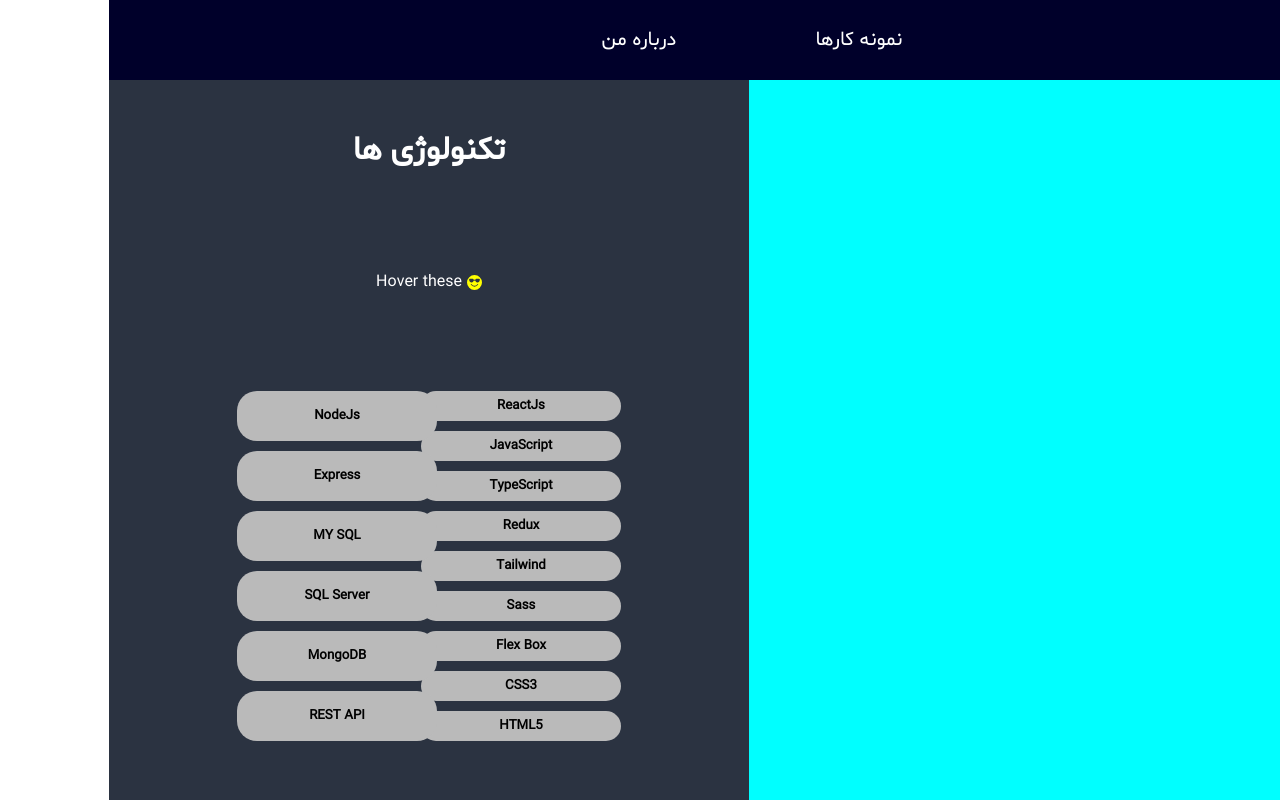
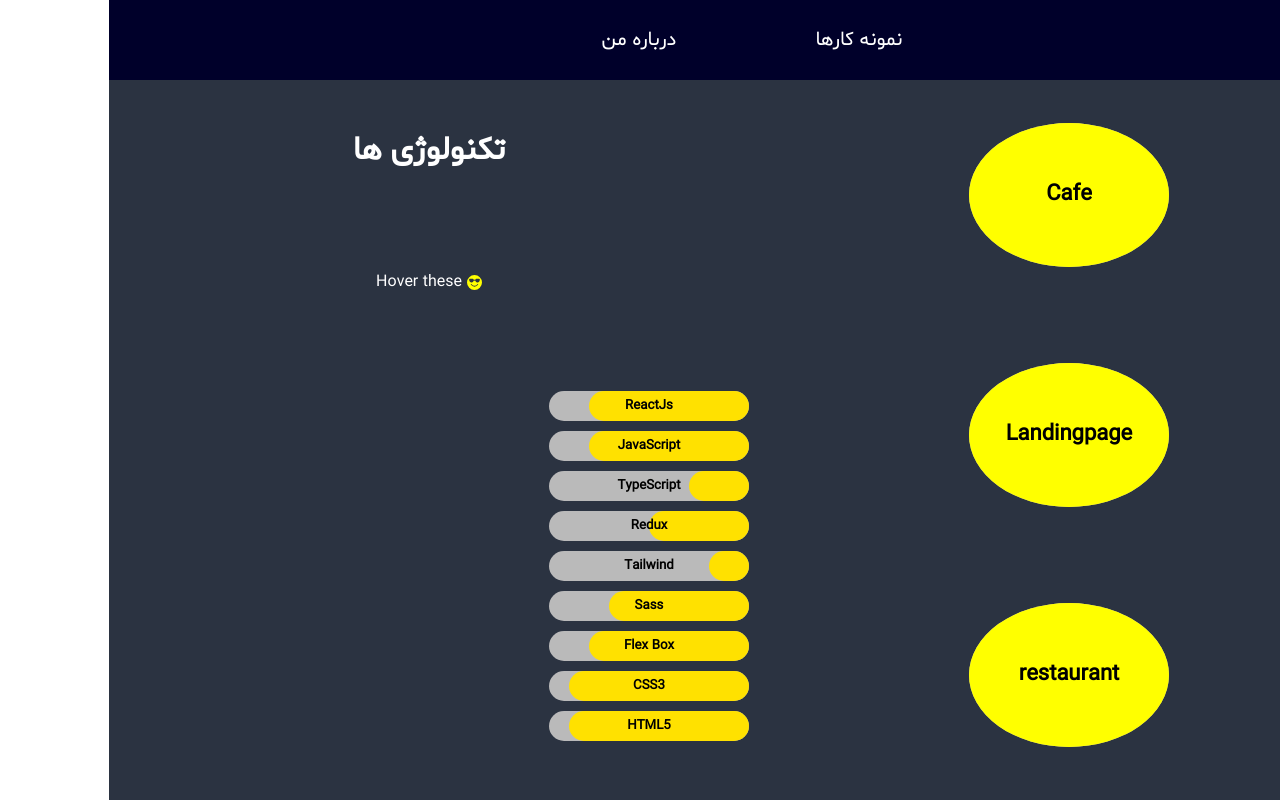
Before and after one commit to Alavi11/AboutMe, a React (Create React App) app: page /project in a window 1280 px wide. Built offline with nearby package versions, Linux system fonts and the light colour scheme.

Commit message:
skills page completed

```diff
--- a/src/component/skills/Skills.css
+++ b/src/component/skills/Skills.css
@@ -11,7 +11,40 @@
 .projects{
     width: 50%;
     height: 100%;
-    background-color: aqua;
+    display: flex;
+    align-items: center;
+    justify-content: center;
+}
+.projects ul{
+    height: 100%;
+    list-style-type: none;
+    display: flex;
+    flex-direction: column-reverse;
+    justify-content: space-around;
+}
+.projects ul li{
+    width: 200px;
+    height: 20%;
+    background-color: #bababa;
+    margin-bottom: 10px;
+    display: flex;
+    align-items: center;
+    justify-content: center;
+    border-radius: 50%;
+    cursor: pointer;
+}
+.projects ul li a{
+    border-radius: 50%;
+    color: rgb(0, 0, 0);
+    font-size: 22px;
+    font-weight: bolder;
+    display: flex;
+    align-items: center;
+    justify-content: center;
+    animation: show 2s;
+    background-color: rgb(255, 255, 0);
+    width: 100%;
+    height: 100%;
 }
 .technology{
     width: 50%;
@@ -40,7 +73,6 @@
     width: 200px;
     height: 50%;
     color : black;
-    font-weight: bold;
     background-color: #bababa;
     margin-bottom: 10px;
     display: flex;
@@ -68,35 +100,249 @@
     z-index: 1;
     right: -100%;
     border-radius: 20px;
-    background-color: aqua;
+    background-color: rgb(255, 225, 0);
 }
 
 .front{
     position: absolute;
-    animation: showfront 1.5s;
     right: 20%;
 }
 .back{
     position: absolute;
-    animation: showback 1.5s;
     left: 20%;
 }
 
-@keyframes showfront {
+
+
+#html{
+    animation: html 2s;
+    right: -10% ;
+}
+#css{
+    animation: css 2s;
+    right: -10% ;
+}
+#flex{
+    animation: flex 2s;
+    right: -20% ;
+}
+#sass{
+    animation: sass 2s;
+    right: -30% ;
+}
+#tailwind{
+    animation: tailwind 2s;
+    right: -80% ;
+}
+#readux{
+    animation: readux 2s;
+    right: -50% ;
+}
+#type{
+    animation: type 2s;
+    right: -70% ;
+}
+
+#js{
+    animation: js 2s;
+    right: -20% ;
+}
+#react{
+    animation: react 2s;
+    right: -20% ;
+}
+#api{
+    animation: api 2s;
+    right: -10% ;
+}
+#mongo{
+    animation: mongo 2s;
+    right: -30% ;
+}
+#my{
+    animation: my 2s;
+    right: -60% ;
+}
+#sql{
+    animation: sql 2s;
+    right: -60% ;
+}
+#express{
+    animation: express 2s;
+    right: -50% ;
+}
+#node{
+    animation: node 2s;
+    right: -40% ;
+}
+
+
+@keyframes show {
+    0% {
+        width: 0;
+        height: 0;
+    }
+
+    100% {
+        width: 100%;
+        height: 100%;
+    }
+}
+
+
+@keyframes html {
     0% {
         right: -100%;
     }
 
     100% {
-        right: 20%;
+        right: -10%;
     }
 }
-@keyframes showback {
+@keyframes css {
     0% {
-        left: -100%;
+        right: -100%;
     }
 
     100% {
-        left: 20%;
+        right: -10%;
     }
 }
+@keyframes flex {
+    0% {
+        right: -100%;
+    }
+
+    100% {
+        right: -20% ;
+
+    }
+}
+@keyframes sass {
+    0% {
+        right: -100%;
+    }
+
+    100% {
+        right: -30%;
+    }
+}
+@keyframes tailwind {
+    0% {
+        right: -100%;
+    }
+
+    100% {
+        right: -80%;
+    }
+}
+@keyframes readux {
+    0% {
+        right: -100%;
+    }
+
+    100% {
+        right: -50%;
+    }
+}
+@keyframes type {
+    0% {
+        right: -100%;
+    }
+
+    100% {
+        right: -70%;
+    }
+}
+
+@keyframes js {
+    0% {
+        right: -100%;
+    }
+
+    100% {
+        right: -20%;
+    }
+}
+@keyframes react {
+    0% {
+        right: -100%;
+    }
+
+    100% {
+        right: -20%;
+    }
+}
+@keyframes api {
+    0% {
+        right: -100%;
+    }
+
+    100% {
+        right: -10%;
+    }
+}
+@keyframes mongo {
+    0% {
+        right: -100%;
+    }
+
+    100% {
+        right: -30%;
+    }
+}
+@keyframes sql {
+    0% {
+        right: -100%;
+    }
+
+    100% {
+        right: -60%;
+    }
+}
+@keyframes my {
+    0% {
+        right: -100%;
+    }
+
+    100% {
+        right: -60%;
+    }
+}
+@keyframes express {
+    0% {
+        right: -100%;
+    }
+
+    100% {
+        right: -50%;
+    }
+}
+@keyframes node {
+    0% {
+        right: -100%;
+    }
+
+    100% {
+        right: -40%;
+    }
+}
+
+
+
+
+
+
+@media screen and (max-width:1440px) {
+    .technology div{
+        flex-wrap: nowrap;
+        overflow-y: scroll;
+    }
+    .front{
+        width: 100%;
+    }
+    .back{
+        width: 100%;
+    }
+
+}
--- a/src/component/skills/Skills.js
+++ b/src/component/skills/Skills.js
@@ -1,4 +1,4 @@
-import React from 'react'
+import React, { useEffect } from 'react'
 import "./Skills.css"
 import { BsFillEmojiSunglassesFill } from "react-icons/bs";
 
@@ -6,21 +6,78 @@
 
 const Skills = () => {
 
-    const level = (id,value) => {
-      document.getElementById(id).style.right = `${value}%` ;
-    }
+
 
 
   return <>
         <div className="skill">
             <div className="projects">
+                <ul>
+                  <li><a href='https://delpazir-restaurant.vercel.app/'>restaurant</a></li>
+                  <li><a href='https://landingpage.iran.liara.run/'>Landingpage</a></li>
+                  <li><a href='https://cafe-gamma.vercel.app'>Cafe</a></li>
+                </ul>
+            </div>
 
-
-            </div>
             <div className="technology">
                 <h1>تکنولوژی ها</h1>
                 <p style={{display:"flex",alignItems:"center",justifyContent:"center"}}><BsFillEmojiSunglassesFill style={{"color":"yellow" , "fontSize":"15px",marginLeft:"5px"}}/> Hover these</p>
                 <div>
+                    <ul className="front">
+                      <li>
+                          <div id="html"></div><h5>HTML5</h5></li>
+                      <li>
+                        <div id="css"></div><h5>CSS3</h5></li>
+                      <li>
+                        <div id="flex"></div><h5>Flex Box</h5></li>
+                      <li>
+                        <div id="sass"></div><h5>Sass</h5></li>
+                      <li>
+                        <div id="tailwind"></div><h5>Tailwind</h5></li>
+                      <li>
+                        <div id="readux"></div><h5>Redux</h5></li>
+                      <li>
+                        <div id="type"></div><h5>TypeScript</h5></li>
+                      <li>
+                        <div id="js"></div><h5>JavaScript</h5></li>
+                      <li>
+                        <div id="react"></div><h5>ReactJs</h5></li>
+                    </ul>
+                    <ul className="back">
+                      <li>
+                        <div id="api"></div><h5>REST API</h5></li>
+                      <li>
+                        <div id="mongo"></div><h5>MongoDB</h5></li>
+                      <li>
+                        <div id="sql"></div><h5>SQL Server</h5></li>
+                      <li>
+                        <div id="my"></div><h5>MY SQL</h5></li>
+                      <li>
+                        <div id="express"></div><h5>Express</h5></li>
+                      <li>
+                        <div id="node"></div><h5>NodeJs</h5></li>
+                    </ul>
+                </div>
+            </div>
+        </div>
+  </>
+}
+
+export default Skills;
+
+
+
+
+
+
+
+// const level = (id,value) => {
+    //   document.getElementById(id).style.right = `${value}%` ;
+    // }
+
+
+
+{/* <div>
                     <ul className="front">
                       <li
                           onMouseOver={()=>{level("html",-10)}}
@@ -86,10 +143,4 @@
                       >
                         <div id="node"></div><h5>NodeJs</h5></li>
                     </ul>
-                </div>
-            </div>
-        </div>
-  </>
-}
-
-export default Skills;
+                </div> */}
```
